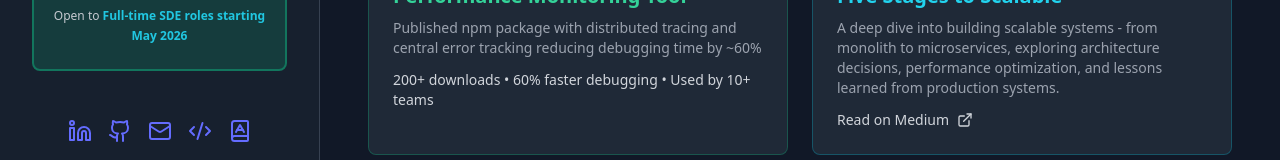
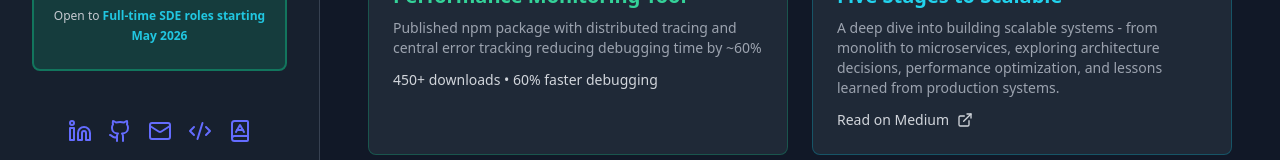
Before and after one commit to manas-aggrawal/who-is-manas, a React (Vite) app: page / in a window 1280 px wide. Both pictures are taken after a click on the button "Featured". Shown: the part 404-564 px from the top of the page. Built offline with nearby package versions, Linux system fonts and the light colour scheme.

Commit message:
updated the npm downloads

```diff
--- a/src/App.jsx
+++ b/src/App.jsx
@@ -217,23 +217,6 @@ const Portfolio = () => {
     "Others": ["Git", "Sentry", "OpenTelemetry", "REST APIs", "Agile", "SDLC"]
   };
 
-  // const featuredItems = [
-  //   {
-  //     title: "Performance Monitoring Tool",
-  //     description: "npm package for distributed tracing and error tracking",
-  //     icon: <Package className="w-5 h-5" />,
-  //     link: "https://www.npmjs.com/package/nodejs-observability",
-  //     stats: "200+ downloads"
-  //   },
-  //   {
-  //     title: "Scalable Systems",
-  //     description: "System design case study based on a real project I worked on",
-  //     icon: <Book className="w-5 h-5" />,
-  //     link: "https://medium.com/@manasagg7199/five-stages-to-scalable-my-system-design-journey-a556b2b43446",
-  //     stats: "Medium Article"
-  //   }
-  // ];
-
   const renderContent = () => {
     switch(activeSection) {
       case 'about':
@@ -253,33 +236,6 @@ const Portfolio = () => {
                 Serving as Research Apprentice for "Typed Conversational Interfaces" under Prof Chris Martens and Lead Graduate Teaching Assistant for Software Engineering.
               </p>
             </div>
-
-            {/* <div className="bg-gray-800 border border-cyan-500/30 rounded-lg p-6 max-w-full">
-              <h3 className="text-lg lg:text-xl font-bold text-cyan-400 mb-4">Featured Work</h3>
-              <div className="space-y-3">
-                {featuredItems.map((item, idx) => (
-                  <a
-                    key={idx}
-                    href={item.link}
-                    target="_blank"
-                    rel="noopener noreferrer"
-                    className="block bg-gray-900/50 rounded-lg p-4 hover:bg-gray-900/80 transition-all border border-cyan-500/20 hover:border-cyan-500/50 group"
-                  >
-                    <div className="flex items-start gap-3">
-                      <div className="bg-emerald-500/20 p-2 rounded-lg text-emerald-400">
-                        {item.icon}
-                      </div>
-                      <div className="flex-1">
-                        <h4 className="text-sm lg:text-base font-bold text-gray-200 mb-1">{item.title}</h4>
-                        <p className="text-xs lg:text-sm text-gray-400 mb-1">{item.description}</p>
-                        <span className="text-xs text-cyan-400 font-mono">{item.stats}</span>
-                      </div>
-                      <ExternalLink className="w-4 h-4 text-gray-500 group-hover:text-emerald-400 transition-colors" />
-                    </div>
-                  </a>
-                ))}
-              </div>
-            </div> */}
           </div>
         );
 
@@ -413,7 +369,7 @@ const Portfolio = () => {
                 <h3 className="text-xl font-bold mb-2 text-emerald-400">{projects[0].name}</h3>
                 <p className="text-sm text-gray-400 mb-3">{projects[0].description}</p>
                 <p className="text-gray-300 text-sm">
-                  200+ downloads • 60% faster debugging • Used by 10+ teams
+                  450+ downloads • 60% faster debugging
                 </p>
               </div>
 
```
